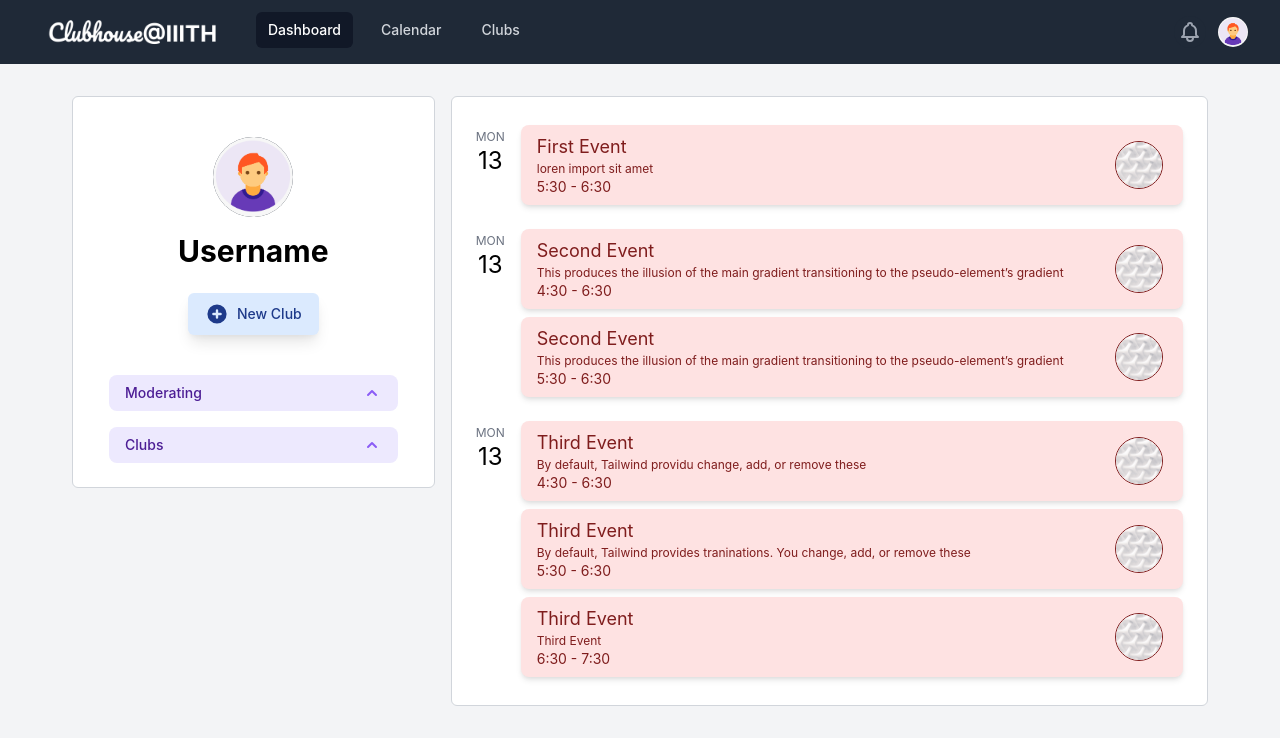
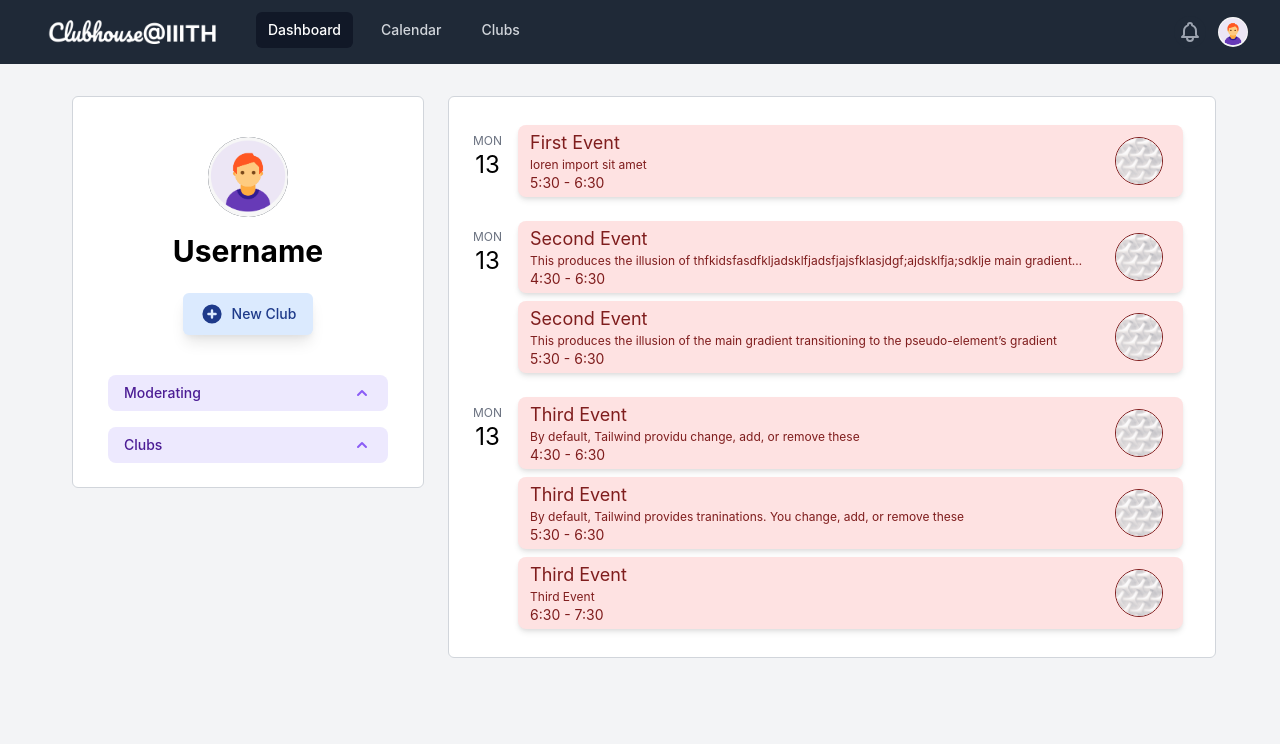
Before and after one commit to abakfja/clubhouse, a Next.js app in the folder frontend/: page /dashboard in a window 1280 px wide. Shown: the top 744 px of the page. Built offline with nearby package versions, Linux system fonts and the light colour scheme.

Commit message:
[Fix] Overflow issue

```diff
--- a/frontend/components/dash-right.js
+++ b/frontend/components/dash-right.js
@@ -18,7 +18,7 @@ let eventData = [
 		events: [
 			{
 				name: "Second Event",
-				sub: "This produces the illusion of the main gradient transitioning to the pseudo-element’s gradient",
+				sub: "This produces the illusion of thfkidsfasdfkljadsklfjadsfjajsfklasjdgf;ajdsklfja;sdklje main gradient transitioning to the pseudo-element’s gradient",
 				time: "4:30 - 6:30",
 			},
 			{
@@ -53,7 +53,7 @@ let eventData = [
 
 const MyDate = ({ date }) => {
 	return (
-		<div className="flex flex-col flex-none w-18 m-2">
+		<div className="flex flex-col flex-none mt-3 mr-2">
 			<div className="h-4 text-xs text-gray-500">{"MON"}</div>
 			<div className="text-2xl">{"13"}</div>
 		</div>
@@ -62,9 +62,9 @@ const MyDate = ({ date }) => {
 
 const Activity = ({ date, events }) => {
 	return (
-		<div className="flex flex-row p-2 w-full justify-center items-start my-0">
+		<div className="flex p-2 justify-start items-start my-0">
 			<MyDate date={date} />
-			<div className="flex flex-col flex-grow px-2">
+			<div className="flex flex-col flex-grow min-w-0 px-2">
 				{events.map((event, index) => (
 					<Card key={index} event={event} />
 				))}
@@ -76,18 +76,18 @@ const Activity = ({ date, events }) => {
 const Card = ({ event }) => {
 	return (
 		<div
-			className="flex h-20 p-1 my-1 justify-between items-center rounded-lg
+			className="overflow-hidden flex max-h-20 p-1 my-1 justify-between items-center rounded-lg
 			focus:outline-none focus-visible:ring-2 focus-visible:ring-offset-2 focus-visible:ring-purle-500
-			text-red-900 bg-red-100
+			text-red-900 bg-red-100 w-full
 			shadow-md
 		  "
 		>
-			<div className="text-left ml-2 p-1">
-				<p className="text-lg overflow-hidden overflow-ellipsis">{event.name}</p>
-				<p className="text-xs overflow-hidden overflow-ellipsis whitespace-nowrap">{event.sub}</p>
+			<div className="text-left mx-2 mr-4 truncate">
+				<p className="text-lg">{event.name}</p>
+				<p className="text-xs overflow-hidden overflow-ellipsis">{event.sub}</p>
 				<p className="text-sm">{event.time}</p>
 			</div>
-			<div className="w-12 h-12 m-4 rounded-full border border-red-900">
+			<div className="w-12 h-12 min-h-12 min-w-12 mx-4 flex-shrink-0  justify-self-end rounded-full border border-red-900">
 				<Image
 					className="rounded-full"
 					src="/images/profile.jpg"
@@ -102,12 +102,10 @@ const Card = ({ event }) => {
 
 export default function RightContainer() {
 	return (
-		<div className="w-2/3 text-center border mx-2 bg-white border-gray-300 rounded-md">
-			<div className="container px-2 py-4">
-				{eventData.map((d) => (
-					<Activity date={d.date} events={d.events} key={d.id} />
-				))}
-			</div>
+		<div className="w-2/3 text-center border p-4 ml-4 flex flex-col items-stretch justify-start bg-white border-gray-300 rounded-md">
+			{eventData.map((d) => (
+				<Activity date={d.date} events={d.events} key={d.id} />
+			))}
 		</div>
 	);
 }
--- a/frontend/pages/dashboard.js
+++ b/frontend/pages/dashboard.js
@@ -11,7 +11,7 @@ export default function Dashboard() {
 			<Head>
 				<title>{pageTitle}</title>
 			</Head>
-			<div className="bg-gray-100">
+			<div className="bg-gray-100 h-full">
 				<div className="container mx-auto max-w-6xl box-border">
 					<div className=" flex flex-row py-8 items-start">
 						<LeftContainer />
--- a/frontend/styles/globals.css
+++ b/frontend/styles/globals.css
@@ -17,6 +17,8 @@ body {
 	font-family: Inter, -apple-system, BlinkMacSystemFont, Segoe UI, Roboto,
 		Oxygen, Ubuntu, Cantarell, Fira Sans, Droid Sans, Helvetica Neue, sans-serif;
 	font-weight: 400;
+	height: 100%;
+	background-color: #f3f4f6;
 }
 
 a {
```
